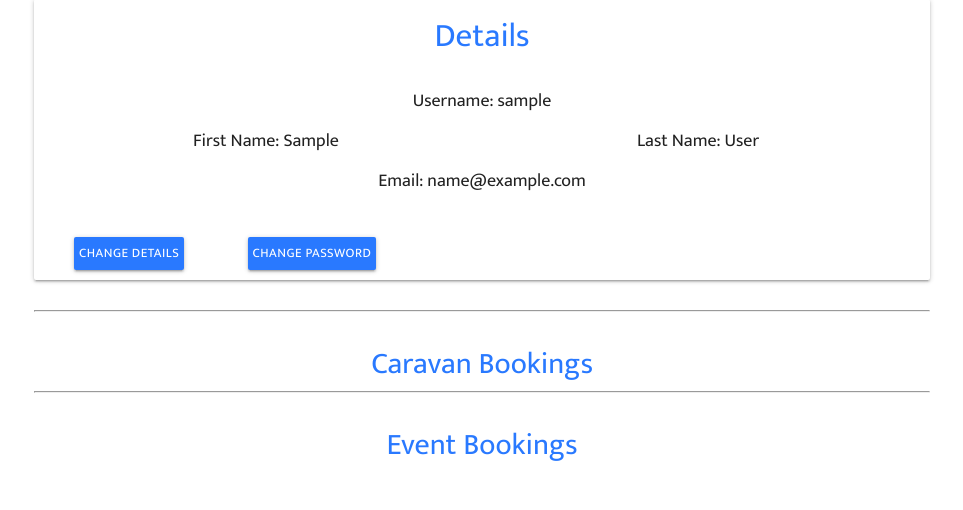
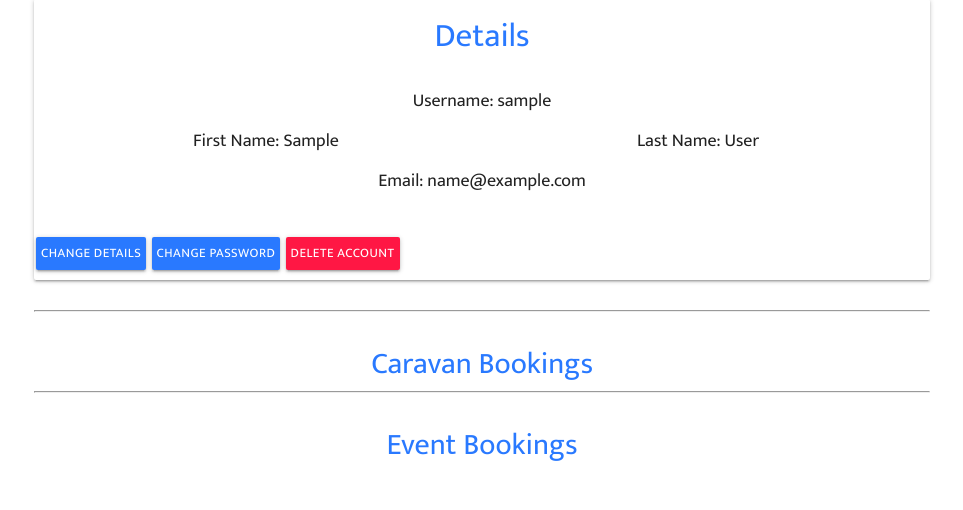
Before and after one commit to ABaron21/Tribal_Holidays, a Flask app: page /profile/admin in a window 1280 px wide. Shown: the part 172-682 px from the top of the page, without its empty margins (158-1121 px from the left). Run offline with Flask 2, Linux system fonts and the light colour scheme; the visitor is signed in with stand-in values (Sample User, id 1); data comes from the database, SQL or seed files in the repository; data that the repository does not hold is empty; some libraries are stand-ins or nearby versions.

Commit message:
Add functionality for customer users to delte their accounts

```diff
--- a/holidaymanager/routes.py
+++ b/holidaymanager/routes.py
@@ -113,10 +113,11 @@ def caravan_booking(caravan_id):
         customer_name = request.form.get('first_name')
         customer_name += request.form.get('last_name')
         booking = Caravan_Bookings(
+            user_id=customer.id,
             customer=customer_name,
-            user_id=customer.id,
+            caravan_id=caravan.id,
             caravan_name=caravan.name,
-            caravan_id=caravan.id,
+            caravan_img=caravan.img_url,
             start_date=request.form.get('start_date'),
             end_date=request.form.get('end_date')
         )
@@ -131,6 +132,8 @@ def caravan_booking(caravan_id):
 @app.route("/remove-caravan-booking/<int:c_booking_id>")
 def remove_caravan_booking(c_booking_id):
     c_booking = Caravan_Bookings.query.get_or_404(c_booking_id)
+    caravan = Caravans.query.get_or_404(c_booking.caravan_id)
+    caravan.available = True
     db.session.delete(booking)
     db.session.commit()
     flash("Booking has been cancelled")
@@ -200,6 +203,10 @@ def event_booking(event_id):
 @app.route("/remove-event-booking/<int:e_booking_id>")
 def remove_event_booking(e_booking_id):
     e_booking = Event_Bookings.query.get_or_404(e_booking_id)
+    event = Events.query.get_or_404(e_booking.event_id)
+    spots_return = int(
+            event.places_left) + int(e_booking.places_booked)
+    event.places_left = spots_return
     db.session.delete(e_booking)
     db.session.commit()
     flash("Booking has been cancelled")
@@ -216,6 +223,15 @@ def profile(username):
     e_bookings = list(
         Event_Bookings.query.all())
 
+    if request.method == "POST":
+        if check_password_hash(
+                account.password, request.form.get("password")):
+            return redirect(
+                url_for('delete_account', account_id=account.id))
+        else:
+            flash("Sorry, password is incorrect.")
+            return redirect(
+                url_for('profile', username=account.username))
     return render_template(
         "profile.html", account=account,
         c_bookings=c_bookings, e_bookings=e_bookings)
@@ -258,6 +274,16 @@ def change_details(user_id):
         session['user'] = request.form.get("username")
         return redirect(url_for('profile', username=session['user']))
     return render_template("change-details.html", user=user)
+
+
+@app.route("/delete-account/<int:account_id>")
+def delete_account(account_id):
+    account = Users.query.get_or_404(account_id)
+    db.session.delete(account)
+    db.session.commit()
+    session.pop("user")
+    flash("Account has been successfully deleted")
+    return redirect(url_for('home'))
 
 
 @app.route("/admin-dashboard")
--- a/holidaymanager/static/css/style.css
+++ b/holidaymanager/static/css/style.css
@@ -231,8 +231,7 @@ main {
     padding: 0 5px;
 }
 .profile-btn{
-    margin-left: 40px;
-    margin-right: 20px;
+    margin-left: 2px;
     margin-bottom: 10px;
 }
 .booking-title{
--- a/holidaymanager/templates/profile.html
+++ b/holidaymanager/templates/profile.html
@@ -26,6 +26,25 @@
             class="btn profile-btn btn-small blue accent-3">Change Details</a>
         <a href="{{ url_for('change_password', user_id=account.id )}}"
             class="btn profile-btn btn-small blue accent-3">Change Password</a>
+        <a href="#modal-delete-{{ account.id }}" class="btn profile-btn btn-small red accent-3 modal-trigger">Delete
+            Account</a>
+    </div>
+    <!-- Modal Structure -->
+    <div id="modal-delete-{{ account.id }}" class="modal">
+        <form method="POST" action="{{ url_for('profile', username=account.username) }}">
+            <div class="modal-content">
+                <h4 class="center">Are you sure you want to delete your account?</h4>
+                <p class="center">Be aware that all your bookings will be removed.</p>
+                <div class="input-field">
+                    <input name="password" id="password" type="password" class="validate">
+                    <label for="password"><i class="fa-solid fa-lock"></i> Password:</label>
+                </div>
+            </div>
+            <div class="modal-footer">
+                <button class="modal-close btn btn-small blue accent-3">Cancel</button>
+                <button type="submit" class="btn btn-small red accent-3">Delete</button>
+            </div>
+        </form>
     </div>
     <hr>
 
@@ -37,8 +56,7 @@
         <div class="card-content">
             <div class="row">
                 <div class="col s4 caravan-img">
-                    <img src="{{ c_booking.caravan_img }}"
-                        alt="caravan-img">
+                    <img src="{{ c_booking.caravan_img }}" alt="caravan-img">
                 </div>
                 <div class="col s8 booking-details">
                     <p>{{ c_booking.caravan_name }}</p>
@@ -56,7 +74,8 @@
                 <p class="center">{{ c_booking.start_date }} - {{ c_booking.end_date }}</p>
             </div>
             <div class="modal-footer">
-                <a href="{{ url_for('remove_caravan_booking', c_booking_id=c_booking.id) }}" class="modal-close btn btn-small red accent-3">Delete</a>
+                <a href="{{ url_for('remove_caravan_booking', c_booking_id=c_booking.id) }}"
+                    class="modal-close btn btn-small red accent-3">Delete</a>
             </div>
         </div>
     </div>
@@ -72,12 +91,12 @@
         <div class="card-content">
             <div class="row">
                 <div class="col s4 event-img">
-                    <img src="{{ e_booking.event_img }}"
-                        alt="event-img">
+                    <img src="{{ e_booking.event_img }}" alt="event-img">
                 </div>
                 <div class="col s8 booking-details">
                     <p>{{ e_booking.event_name }}</p>
                     <p>{{ e_booking.event_date }}</p>
+                    <p>Places Reserved: {{ e_booking.places_booked }}</p>
                 </div>
             </div>
         </div>
@@ -90,7 +109,8 @@
                 <p class="center">{{ e_booking.event_name }}</p>
             </div>
             <div class="modal-footer">
-                <a href="{{ url_for('remove_event_booking', e_booking_id=e_booking.id) }}" class="modal-close btn btn-small red accent-3">Delete</a>
+                <a href="{{ url_for('remove_event_booking', e_booking_id=e_booking.id) }}"
+                    class="modal-close btn btn-small red accent-3">Delete</a>
             </div>
         </div>
     </div>
```
